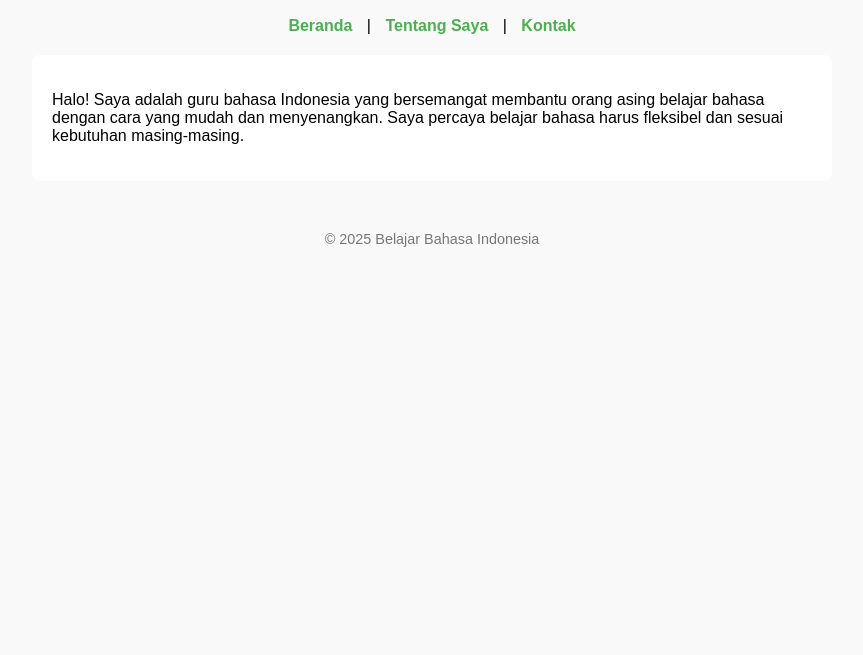
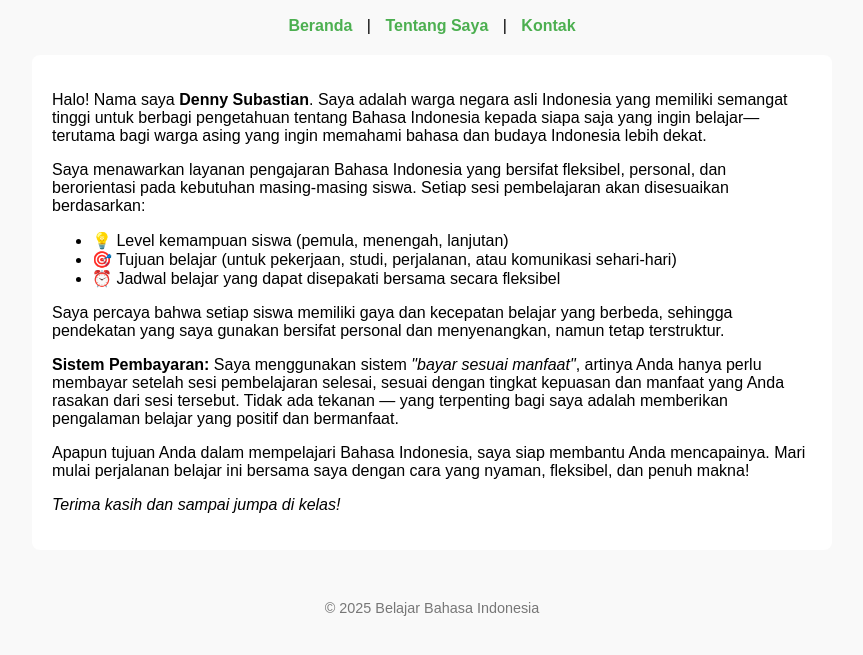
Before and after one commit to Denny1986/Belajar-Bahasa-Indonesia, a plain HTML site: page about.html in a window 1280 px wide. Shown: the part 143-798 px from the top of the page, without its empty margins (208-1071 px from the left). Drawn offline with Linux system fonts and the light colour scheme.

Commit message:
Update about.html

```diff
--- a/about.html
+++ b/about.html
@@ -53,8 +53,23 @@
   </nav>
 
   <div class="content">
-    <p>Halo! Saya adalah guru bahasa Indonesia yang bersemangat membantu orang asing belajar bahasa dengan cara yang mudah dan menyenangkan. Saya percaya belajar bahasa harus fleksibel dan sesuai kebutuhan masing-masing.</p>
-  </div>
+  <p>Halo! Nama saya <strong>Denny Subastian</strong>. Saya adalah warga negara asli Indonesia yang memiliki semangat tinggi untuk berbagi pengetahuan tentang Bahasa Indonesia kepada siapa saja yang ingin belajar—terutama bagi warga asing yang ingin memahami bahasa dan budaya Indonesia lebih dekat.</p>
+
+  <p>Saya menawarkan layanan pengajaran Bahasa Indonesia yang bersifat fleksibel, personal, dan berorientasi pada kebutuhan masing-masing siswa. Setiap sesi pembelajaran akan disesuaikan berdasarkan:</p>
+  <ul>
+    <li>💡 Level kemampuan siswa (pemula, menengah, lanjutan)</li>
+    <li>🎯 Tujuan belajar (untuk pekerjaan, studi, perjalanan, atau komunikasi sehari-hari)</li>
+    <li>⏰ Jadwal belajar yang dapat disepakati bersama secara fleksibel</li>
+  </ul>
+
+  <p>Saya percaya bahwa setiap siswa memiliki gaya dan kecepatan belajar yang berbeda, sehingga pendekatan yang saya gunakan bersifat personal dan menyenangkan, namun tetap terstruktur.</p>
+
+  <p><strong>Sistem Pembayaran:</strong> Saya menggunakan sistem <em>"bayar sesuai manfaat"</em>, artinya Anda hanya perlu membayar setelah sesi pembelajaran selesai, sesuai dengan tingkat kepuasan dan manfaat yang Anda rasakan dari sesi tersebut. Tidak ada tekanan — yang terpenting bagi saya adalah memberikan pengalaman belajar yang positif dan bermanfaat.</p>
+
+  <p>Apapun tujuan Anda dalam mempelajari Bahasa Indonesia, saya siap membantu Anda mencapainya. Mari mulai perjalanan belajar ini bersama saya dengan cara yang nyaman, fleksibel, dan penuh makna!</p>
+
+  <p><em>Terima kasih dan sampai jumpa di kelas!</em></p>
+</div>
 
   <footer>
     &copy; 2025 Belajar Bahasa Indonesia
```
